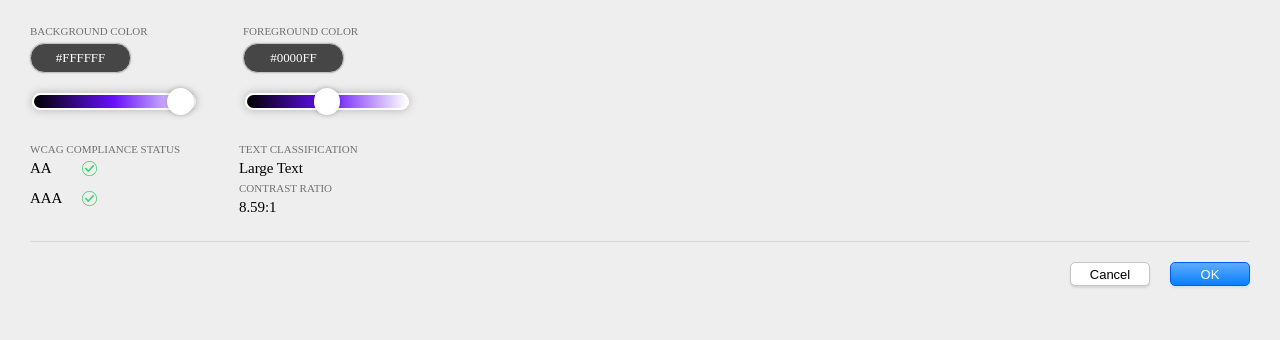
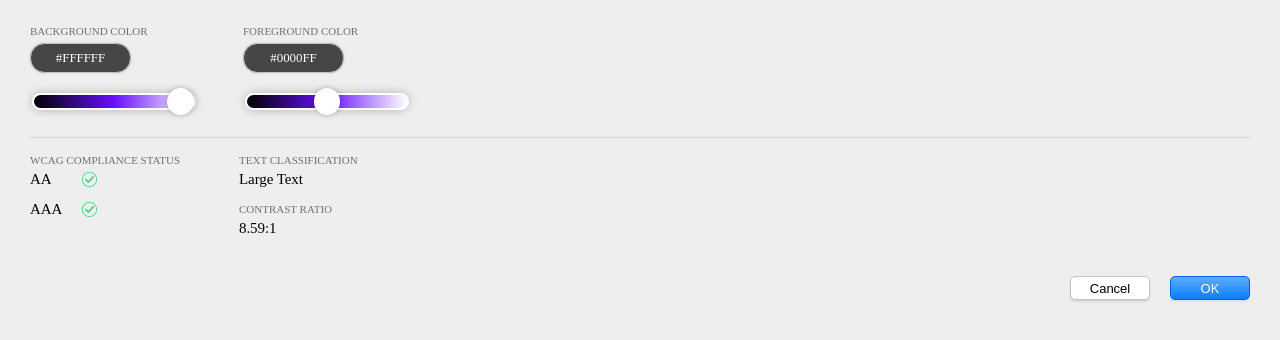
Before and after one commit to ygev/cluse, a plain HTML site: page Cluse.sketchplugin/Contents/Resources/web-ui/index.html in a window 1280 px wide. Shown: the part 82-422 px from the top of the page. Drawn offline with nearby package versions, Linux system fonts and the light colour scheme.

Commit message:
Make border-bottom of .top-chunk, a border-top.

```diff
--- a/Cluse.sketchplugin/Contents/Resources/web-ui/style.css
+++ b/Cluse.sketchplugin/Contents/Resources/web-ui/style.css
@@ -51,7 +51,7 @@ body {
 	letter-spacing: 0.3px;
 }
 
-/* TOP CHUNK*/
+/* BOTTOM CHUNK*/
 
 .top-chunk {
 	display: flex;
@@ -59,7 +59,7 @@ body {
 	margin-top: 5px;
 	margin-right: 30px;
 	padding-bottom: 20px;
-	border-bottom: 1px #D7D7D7 solid;
+	border-top: 1px #D7D7D7 solid;
 }
 
 .title-tool {
@@ -116,8 +116,11 @@ body {
 	margin-left: 45px;
 }
 
+.tool {
+	margin-top: 10px;
+}
 
-/* BOTTOM CHUNK */
+/* TOP CHUNK */
 .color-settings {
 	display: flex;
 	margin-left: 30px;
```
